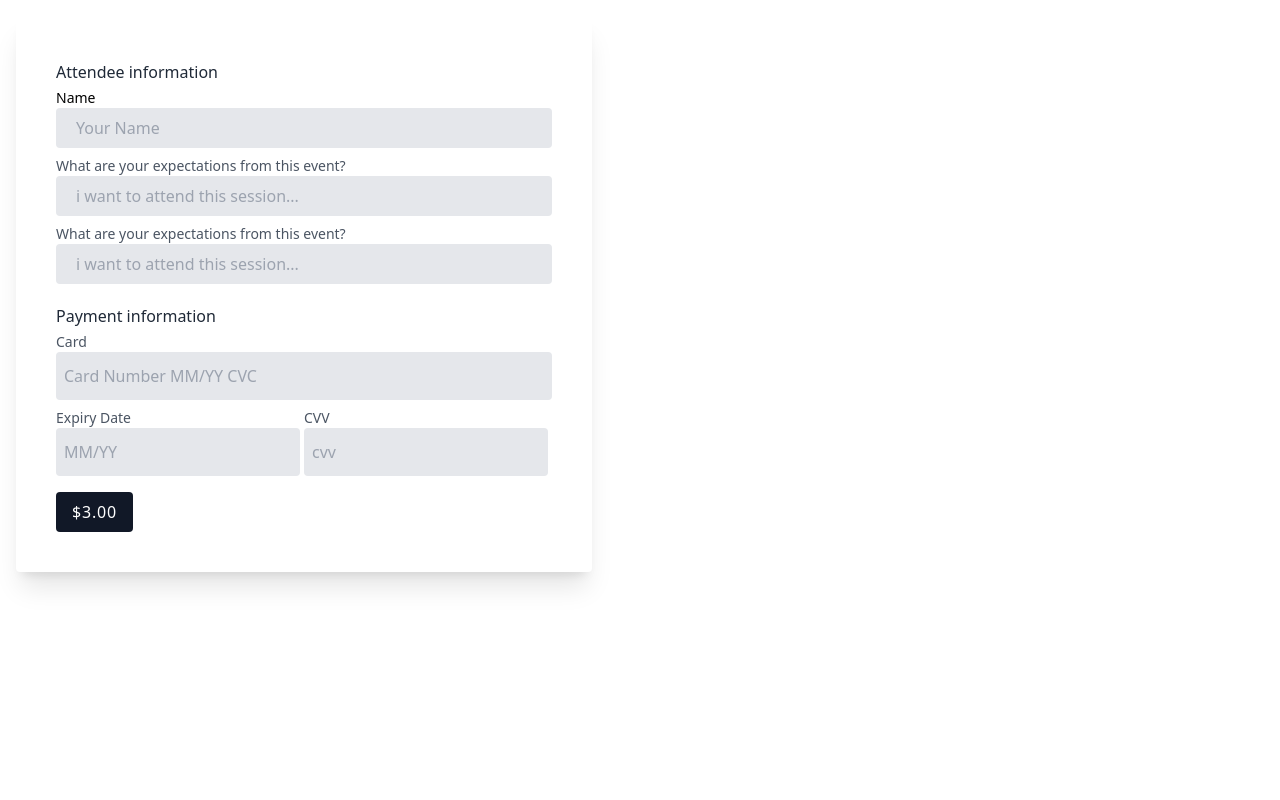
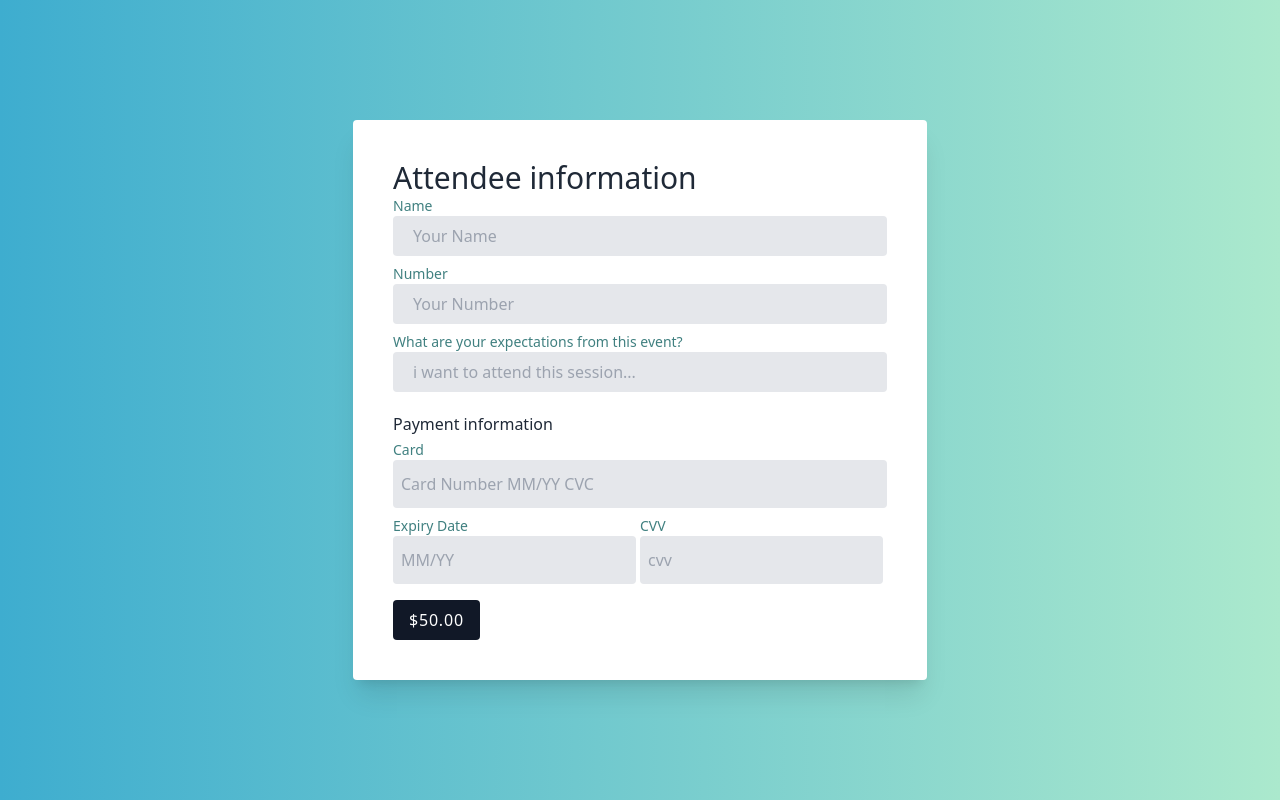
Before and after one commit to I-sandesh/Dot-io, a Next.js app: page /register/1 in a window 1280 px wide. Built offline with nearby package versions, Linux system fonts and the light colour scheme; no server answers; sample sign-in values are in the browser's storage.

Commit message:
Date Format Changed And Improving security

```diff
--- /dev/null
+++ b/components/LoadingScreen.jsx
@@ -0,0 +1,17 @@
+import React from "react";
+
+function LoadingScreen() {
+  return (
+    <section className="bg-[#F3F4F6] min-h-screen bg-[url(https://thumbs.gfycat.com/ActiveLinedDevilfish-size_restricted.gif)] bg-no-repeat bg-cover flex justify-center items-center">
+      <div className="flex justify-center items-center top-0 left-0 bottom-0 right-0 bg-[#0004] absolute transition-all">
+        <div className="text-white text-3xl text-center">
+          Welcome To
+          <h1 className="font-extrabold text-8xl tracking-wider">Eventify</h1>
+          All your events are here
+        </div>
+      </div>
+    </section>
+  );
+}
+
+export default LoadingScreen;
--- a/components/firebase/firebase.jsx
+++ b/components/firebase/firebase.jsx
@@ -1,4 +1,4 @@
-import { EventRef, userRef } from "@/firebaseConfig";
+import { EventRef, userRef ,db} from "@/firebaseConfig";
 import { async } from "@firebase/util";
 import {
   addDoc,
@@ -7,7 +7,7 @@ import {
   getDoc,
   onSnapshot,
   setDoc,
-  SetOptions,
+  deleteDoc
 } from "firebase/firestore";
 import { useRouter } from "next/router";
 import { useEffect, useState } from "react";
@@ -21,7 +21,7 @@ export const GetEvents = () => {
         if (change.type === "added") {
           allEvent.push({ ...change.doc.data(), id: change.doc.id });
         }
-        if (change.type === "modified") {
+        if (change.type === "modified"){
           allEvent = allEvent.map((Event) => {
             if (Event.id === change.doc.id) {
               return { ...change.doc.data(), id: change.doc.id };
@@ -39,7 +39,10 @@ export const GetEvents = () => {
 
   return Events;
 };
-
+export const DeleteEvent = async (eventId)=>{
+  location.href = "./"
+  await deleteDoc(doc(db, "events", eventId));
+}
 // export const getSingleEvent(eventId){
 //     const Events = getEvents();
 //     if(Events){
--- a/contexts/authContext.jsx
+++ b/contexts/authContext.jsx
@@ -3,7 +3,6 @@ import { onAuthStateChanged,createUserWithEmailAndPassword,signInWithEmailAndPas
 import {auth, userRef} from "firebaseConfig"
 import { useRouter } from "next/router";
 import { addUser } from "@/components/firebase/firebase";
-
 export const AuthContext = createContext({})
 const provider = new GoogleAuthProvider();
 export const useAuth = () => useContext(AuthContext)
@@ -74,7 +73,14 @@ export const AuthContextProvider = ({children}) => {
         GoogleAuth
     }
     if(loading){
-        return <div>Authenticating...</div>
+        return <section className="bg-[#F3F4F6] min-h-screen bg-[url(https://thumbs.gfycat.com/ActiveLinedDevilfish-size_restricted.gif)] bg-no-repeat bg-cover flex justify-center items-center">
+        <div className="flex justify-center items-center top-0 left-0 bottom-0 right-0 bg-[#0004] absolute transition-all">
+          <div className="text-white text-3xl text-center">
+            <h1 className="font-extrabold text-8xl tracking-wider">Eventify</h1>
+            All your events are here
+          </div>
+        </div>
+      </section>
     }
     return (
         <AuthContext.Provider value={value}>
--- a/firebaseConfig.js
+++ b/firebaseConfig.js
@@ -12,9 +12,9 @@ const firebaseConfig = {
 };
 
 const app = initializeApp(firebaseConfig);
-const db = getFirestore(app)
 
 
+export const db = getFirestore(app);
 export const auth = getAuth();
 export const EventRef = collection(db,"events");
 export const userRef = collection(db,"users");
--- a/pages/_app.jsx
+++ b/pages/_app.jsx
@@ -3,7 +3,6 @@ import { AppProps } from "next/app";
 import { AuthContextProvider } from "@/contexts/authContext";
 import { useRouter } from "next/router";
 import ProtectedRoute from "@/components/ProtectedRoute";
-
 
 const noAuthRequired = ["/login", "/signup"];
 
@@ -12,10 +11,10 @@ export default function App({ Component, pageProps }) {
   return (
     <>
       <AuthContextProvider>
-        {noAuthRequired.includes(router.pathname) || 1? (
+        {noAuthRequired.includes(router.pathname)? (
           <>
-          <Component {...pageProps} />
-      </>
+            <Component {...pageProps} />
+          </>
         ) : (
           <ProtectedRoute>
             <>
--- a/pages/event/[id].jsx
+++ b/pages/event/[id].jsx
@@ -29,13 +29,13 @@ export default function Blog() {
   return (
     <>
       <Head>
-        <title>{id}</title>
+        <title>{Event.name}</title>
         <meta name="description" content="Generated by create next app" />
         <meta name="viewport" content="width=device-width, initial-scale=1" />
         <link rel="icon" href="/favicon.ico" />
       </Head>
       <main>
-        <div className="w-full min-h-screen bg-[#F3F4F6] flex">
+        <div className="w-full min-h-screen bg-[#F3F4F6] flex p-3">
           <div className="card mx-5 container shadow-lg m-auto flex  text-center min-w-[300px] p-5 rounded-md flex-col flex-wrap justify-center">
             <div className="upper flex flex-row flex-wrap justify-center">
               <div className="left max-w-sm">
--- a/pages/index.jsx
+++ b/pages/index.jsx
@@ -105,7 +105,7 @@ export default function Home() {
                 </div>
               </div>
             </nav>
-            <section className="bg-gray-100 min-h-screen flex flex-row flex-wrap justify-evenly gap-5">
+            <section className="bg-gray-100 min-h-screen flex flex-row flex-wrap justify-center items-start gap-5">
               {Events &&
                 Events.map((Event) => (
                   <EventCard
--- a/pages/register/[id].jsx
+++ b/pages/register/[id].jsx
@@ -1,41 +1,106 @@
-import React from 'react'
+import React from "react";
 
 function RegisterID() {
   return (
-    <div class="leading-loose">
+    <div class="leading-loose w-screen min-h-screen flex justify-center items-center bg-gradient-to-r from-[#3EADCF] to-[#ABE9CD]">
       <form class="max-w-xl m-4 p-10 bg-white rounded shadow-xl">
-    <p class="text-gray-800 font-medium">Attendee information</p>
+        <p class="text-gray-800 font-medium text-3xl">Attendee information</p>
         <div class="">
-      <label class="block text-sm text-gray-00" for="cus_name">Name</label>
-      <input class="w-full px-5 py-1 text-gray-700 bg-gray-200 rounded" id="cus_name" name="cus_name" type="text" required="" placeholder="Your Name" aria-label="Name"/>
+          <label class="block text-sm text-[#408080] " for="cus_name">
+            Name
+          </label>
+          <input
+            class="w-full px-5 py-1 text-gray-700 bg-gray-200 rounded focus:outline-[#408080]"
+            id="cus_name"
+            name="cus_name"
+            type="text"
+            required=""
+            placeholder="Your Name"
+            aria-label="Name"
+          />
         </div>
         <div class="mt-2">
-      <label class="block text-sm text-gray-600" for="cus_email">What are your expectations from this event? </label>
-      <input class="w-full px-5  py-1 text-gray-700 bg-gray-200 rounded" id="cus_email" name="cus_email" type="text" required="" placeholder="i want to attend this session..." aria-label="Email"/>
+          <label class="block text-sm text-[#408080]" for="cus_email">
+            Number{" "}
+          </label>
+          <input
+            class="w-full px-5  py-1 text-gray-700 bg-gray-200 rounded focus:outline-[#408080]"
+            id="cus_email"
+            name="cus_email"
+            type="text"
+            required=""
+            placeholder="Your Number"
+            aria-label="Email"
+          />
         </div>
         <div class="mt-2">
-      <label class="block text-sm text-gray-600" for="cus_email">What are your expectations from this event? </label>
-      <input class="w-full px-5  py-1 text-gray-700 bg-gray-200 rounded" id="cus_email" name="cus_email" type="text" required="" placeholder="i want to attend this session..." aria-label="Email"/>
+          <label class="block text-sm text-[#408080]" for="cus_email">
+            What are your expectations from this event?{" "}
+          </label>
+          <input
+            class="w-full px-5  py-1 text-gray-700 bg-gray-200 rounded focus:outline-[#408080]"
+            id="cus_email"
+            name="cus_email"
+            type="text"
+            required=""
+            placeholder="i want to attend this session..."
+            aria-label="Email"
+          />
         </div>
         <p class="mt-4 text-gray-800 font-medium">Payment information</p>
         <div class="">
-      <label class="block text-sm text-gray-600" for="cus_name">Card</label>
-      <input class="w-full px-2 py-2 text-gray-700 bg-gray-200 rounded" id="cus_name" name="cus_name" type="text" required="" placeholder="Card Number MM/YY CVC" aria-label="Name"/>
+          <label class="block text-sm text-[#408080]" for="cus_name">
+            Card
+          </label>
+          <input
+            class="w-full px-2 py-2 text-gray-700 bg-gray-200 rounded focus:outline-[#408080]"
+            id="cus_name"
+            name="cus_name"
+            type="text"
+            required=""
+            placeholder="Card Number MM/YY CVC"
+            aria-label="Name"
+          />
         </div>
         <div class="inline-block mt-2 w-1/2 pr-1">
-      <label class="block text-sm text-gray-600" for="cus_email">Expiry Date</label>
-      <input class="w-full px-2 py-2 text-gray-700 bg-gray-200 rounded" id="cus_email" name="cus_email" type="text" required="" placeholder="MM/YY" aria-label="Email"/>
+          <label class="block text-sm text-[#408080]" for="cus_email">
+            Expiry Date
+          </label>
+          <input
+            class="w-full px-2 py-2 text-gray-700 bg-gray-200 rounded"
+            id="cus_email"
+            name="cus_email"
+            type="text"
+            required=""
+            placeholder="MM/YY"
+            aria-label="Email"
+          />
         </div>
         <div class="inline-block mt-2 -mx-1 pl-1 w-1/2">
-      <label class="block text-sm text-gray-600" for="cus_email">CVV</label>
-      <input class="w-full px-2 py-2 text-gray-700 bg-gray-200 rounded" id="cus_email"  name="cus_email" type="text" required="" placeholder="cvv" aria-label="Email"/>
+          <label class="block text-sm text-[#408080]" for="cus_email">
+            CVV
+          </label>
+          <input
+            class="w-full px-2 py-2 text-gray-700 bg-gray-200 rounded"
+            id="cus_email"
+            name="cus_email"
+            type="text"
+            required=""
+            placeholder="cvv"
+            aria-label="Email"
+          />
         </div>
         <div class="mt-4">
-      <button class="px-4 py-1 text-white font-light tracking-wider bg-gray-900 rounded" type="submit">$3.00</button>
+          <button
+            class="px-4 py-1 text-white font-light tracking-wider bg-gray-900 rounded"
+            type="submit"
+          >
+            $50.00
+          </button>
         </div>
       </form>
     </div>
-  )
+  );
 }
 
-export default RegisterID
+export default RegisterID;
```
Also changed, not shown: components/EventCard.jsx (+61 -29 lines). Lines whose indentation alone changed are shown as unchanged.
